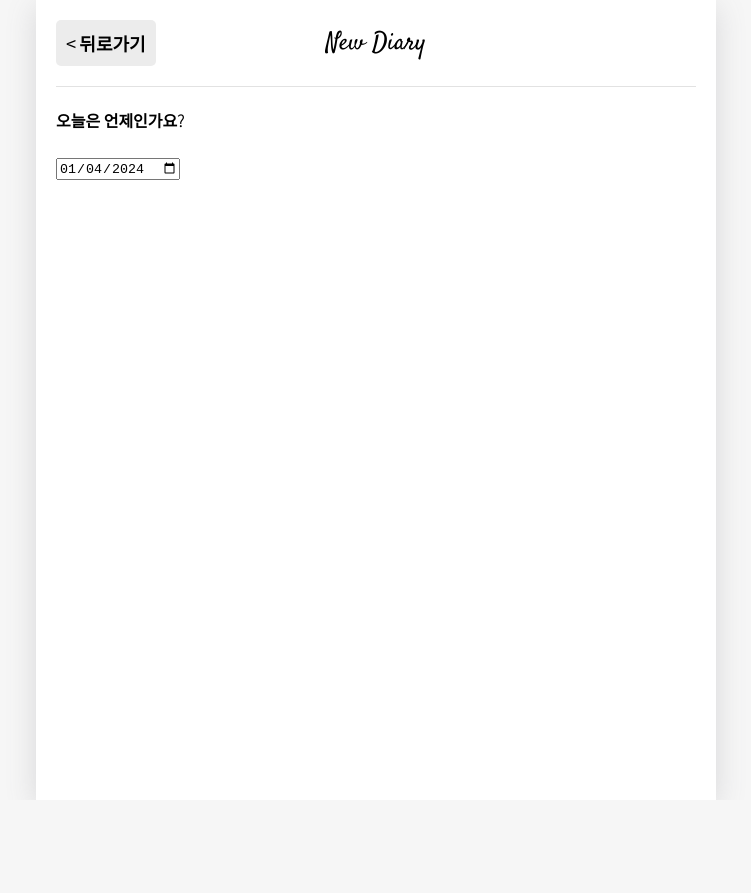
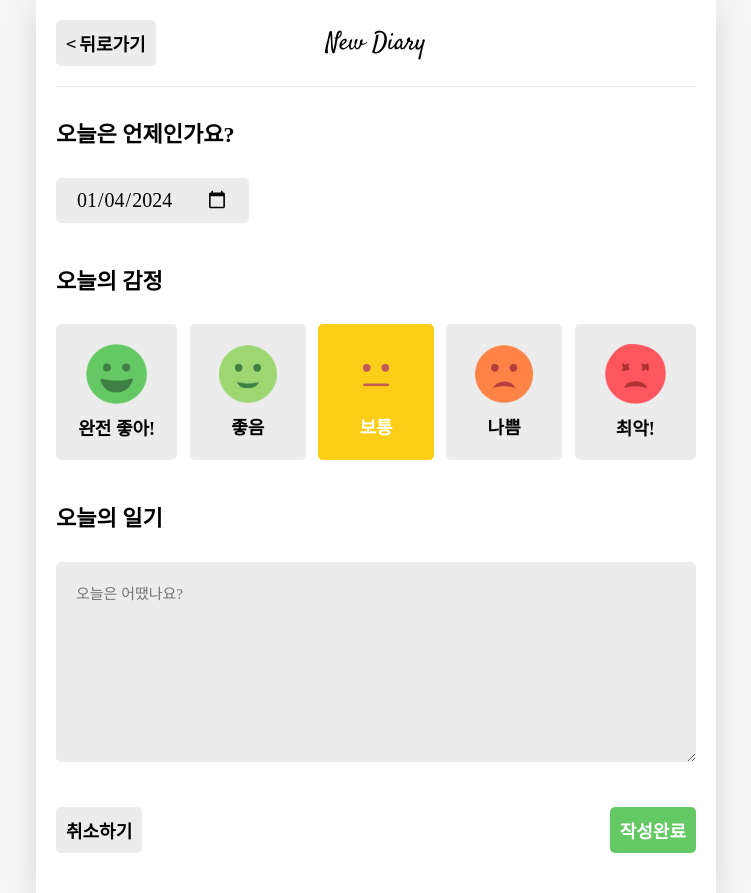
Before and after one commit to daaraam/emotionDiary, a React (Create React App) app: page /new in a window 1280 px wide. Shown: the whole page, without its empty margins (264-1015 px from the left). Before the commit the page ends 800 px from the top, so only its background shows below. Built offline with nearby package versions, Linux system fonts and the light colour scheme; the HTML template or start-up script is replaced by a standard one.

Commit message:
feat: New페이지 작성구현

```diff
--- a/src/App.css
+++ b/src/App.css
@@ -173,3 +173,107 @@ body {
   min-width: 70px;
 
 }
+
+/* DiaryEditor */
+
+
+.DiaryEditor section {
+  margin-bottom: 40px;
+
+}
+
+.DiaryEditor h4 {
+  font-size: 22px;
+  font-weight: bold;
+  font-family: 'Noto Serif KR', serif;
+}
+
+.DiaryEditor .input_date {
+  border: none;
+  border-radius: 5px;
+  background-color: #ececec;
+  padding: 10px 20px 10px 20px;
+  cursor: pointer;
+  font-family: 'Noto Serif KR', serif;
+  font-size: 20px;
+}
+
+.DiaryEditor .emotion_list_wrapper {
+  display: grid;
+  grid-template-columns: repeat(5, auto);
+  gap: 2%;
+}
+
+.DiaryEditor textarea {
+  font-size: 15px;
+  font-family: 'Noto Serif KR', serif;
+
+  box-sizing: border-box;
+  width: 100%;
+  min-height: 200px;
+  resize: vertical;
+
+  border: none;
+  border-radius: 5px;
+  background-color: #ececec;
+
+  padding: 20px;
+
+}
+
+.DiaryEditor .control_box {
+  display: flex;
+  justify-content: space-between;
+}
+
+/* EmotionItem */
+
+.EmotionItem {
+  cursor: pointer;
+  border-radius: 5px;
+  padding: 20px 0 20px 0;
+  display: flex;
+  flex-direction: column;
+  justify-content: center;
+  align-items: center;
+  font-family: 'Noto Serif KR', serif;
+}
+
+.EmotionItem img {
+  width: 50%;
+  margin-bottom: 10px;
+}
+
+.EmotionItem span {
+  font-size: 18px;
+  font-weight: bold;
+}
+
+.EmotionItem_off {
+  background-color: #ececec;
+}
+
+.EmotionItem_on_1 {
+  background-color: #64c964;
+  color: white;
+}
+
+.EmotionItem_on_2 {
+  background-color: #9dd772;
+  color: white;
+}
+
+.EmotionItem_on_3 {
+  background-color: #fdce17;
+  color: white;
+}
+
+.EmotionItem_on_4 {
+  background-color: #fd8446;
+  color: white;
+}
+
+.EmotionItem_on_5 {
+  background-color: #fd565f;
+  color: white;
+}
--- a/src/App.js
+++ b/src/App.js
@@ -13,7 +13,7 @@ const reducer = (state, action) => {
 			return action.data;
 		}
 		case 'CREATE': {
-			newState = [...action.data, ...state];
+			newState = [action.data, ...state];
 			break;
 		}
 		case 'REMOVE': {
--- /dev/null
+++ b/src/Components/DiaryEditor.js
@@ -0,0 +1,122 @@
+import React, { useContext, useRef, useState } from 'react';
+import { useNavigate } from 'react-router-dom';
+import { DiaryDispatchContext } from '../App';
+import EmotionItem from './EmotionItem';
+import MyButton from './MyButton';
+import MyHeader from './MyHeader';
+
+const emotionList = [
+	{
+		emotion_id: 1,
+		emotion_img: process.env.PUBLIC_URL + `/assets/emotion1.png`,
+		emotion_description: '완전 좋아!',
+	},
+	{
+		emotion_id: 2,
+		emotion_img: process.env.PUBLIC_URL + `/assets/emotion2.png`,
+		emotion_description: '좋음',
+	},
+	{
+		emotion_id: 3,
+		emotion_img: process.env.PUBLIC_URL + `/assets/emotion3.png`,
+		emotion_description: '보통',
+	},
+	{
+		emotion_id: 4,
+		emotion_img: process.env.PUBLIC_URL + `/assets/emotion4.png`,
+		emotion_description: '나쁨',
+	},
+	{
+		emotion_id: 5,
+		emotion_img: process.env.PUBLIC_URL + `/assets/emotion5.png`,
+		emotion_description: '최악!',
+	},
+];
+function DiaryEditor() {
+	const { onCreate } = useContext(DiaryDispatchContext);
+	const getStringDate = date => {
+		return date.toISOString().slice(0, 10);
+	};
+	const navigate = useNavigate();
+	const contentRef = useRef();
+	const [date, setDate] = useState(getStringDate(new Date()));
+	const [emotion, setEmotion] = useState(3);
+	const [content, setContent] = useState('');
+	const handleClickEmote = emotion => {
+		setEmotion(emotion);
+	};
+
+	const handleSubmit = () => {
+		if (content.length < 1) {
+			contentRef.current.focus();
+			return;
+		}
+
+		onCreate(date, content, emotion);
+		navigate('/', { replace: true });
+		//replace true를 하면 뒤로가기를 눌러도 '/'로 이동하지 못함
+	};
+	return (
+		<div className="DiaryEditor">
+			<MyHeader
+				headText={'New Diary'}
+				leftChild={
+					<MyButton
+						onClick={() => {
+							navigate(-1);
+						}}
+						text={'<  뒤로가기'}
+					/>
+				}
+			/>
+
+			<div>
+				<section>
+					<h4>오늘은 언제인가요?</h4>
+					<div className="input_box">
+						<input
+							className="input_date"
+							type="date"
+							value={date}
+							onChange={e => setDate(e.target.value)}
+						/>
+					</div>
+				</section>
+
+				<section>
+					<h4>오늘의 감정</h4>
+					<div className="input_box emotion_list_wrapper">
+						{emotionList.map(item => (
+							<EmotionItem
+								onClick={handleClickEmote}
+								key={item.emotion_id}
+								isSelected={emotion === item.emotion_id}
+								{...item}
+							/>
+						))}
+					</div>
+				</section>
+
+				<section>
+					<h4>오늘의 일기</h4>
+					<div className="input_box text_wrapper">
+						<textarea
+							placeholder="오늘은 어땠나요?"
+							ref={contentRef}
+							value={content}
+							onChange={e => setContent(e.target.value)}
+						/>
+					</div>
+				</section>
+
+				<section>
+					<div className="control_box">
+						<MyButton text={'취소하기'} onClick={() => navigate(-1)} />
+						<MyButton text={'작성완료'} onClick={handleSubmit} type={'positive'} />
+					</div>
+				</section>
+			</div>
+		</div>
+	);
+}
+export default DiaryEditor;
--- a/src/Components/DiaryList.js
+++ b/src/Components/DiaryList.js
@@ -2,6 +2,7 @@ import React, { useState } from 'react';
 import { useNavigate } from 'react-router-dom';
 import DiaryItem from './DiaryItem';
 import MyButton from './MyButton';
+
 const sortOptionList = [
 	{
 		value: 'latest',
@@ -66,10 +67,6 @@ export default function DiaryList({ diaryList }) {
 		return sortedList;
 	};
 
-	let one = parseInt(new Date().getTime());
-	let two = parseInt(new Date().getTime() + 1);
-	console.log(parseInt(one) - parseInt(two));
-
 	return (
 		<div className="DiaryList">
 			<div className="menu_wrapper">
--- /dev/null
+++ b/src/Components/EmotionItem.js
@@ -0,0 +1,15 @@
+import React from 'react';
+
+function EmotionItem({ emotion_id, emotion_description, emotion_img, onClick, isSelected }) {
+	return (
+		<div
+			className={['EmotionItem', isSelected ? `EmotionItem_on_${emotion_id}` : `EmotionItem_off`].join(' ')}
+			onClick={() => onClick(emotion_id)}
+		>
+			<img src={emotion_img} />
+			<span>{emotion_description}</span>
+		</div>
+	);
+}
+
+export default EmotionItem;
--- a/src/Pages/New.js
+++ b/src/Pages/New.js
@@ -1,41 +1,10 @@
-import React, { useState } from 'react';
-import { useNavigate } from 'react-router-dom';
-import MyButton from '../Components/MyButton';
-import MyHeader from '../Components/MyHeader';
+import React from 'react';
+import DiaryEditor from '../Components/DiaryEditor';
 
-const getStringDate = date => {
-	return date.toISOString().slice(0, 10);
-};
 function New() {
-	const [date, setDate] = useState(getStringDate(new Date()));
-	const navigate = useNavigate();
 	return (
 		<div>
-			<MyHeader
-				headText={'New Diary'}
-				leftChild={
-					<MyButton
-						onClick={() => {
-							navigate(-1);
-						}}
-						text={'<  뒤로가기'}
-					/>
-				}
-			/>
-
-			<div>
-				<section>
-					<h4>오늘은 언제인가요?</h4>
-					<div className="input_box">
-						<input
-							className="input_date"
-							type="date"
-							value={date}
-							onChange={e => setDate(e.target.value)}
-						/>
-					</div>
-				</section>
-			</div>
+			<DiaryEditor />
 		</div>
 	);
 }
```
